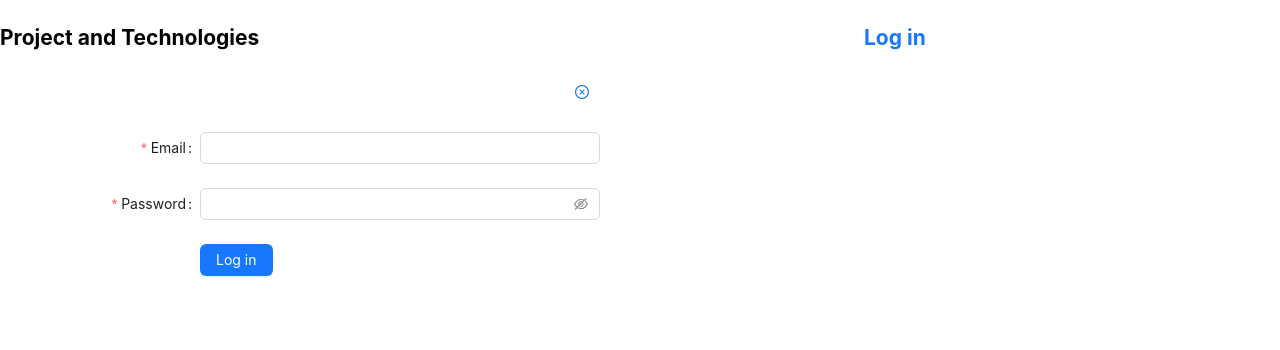
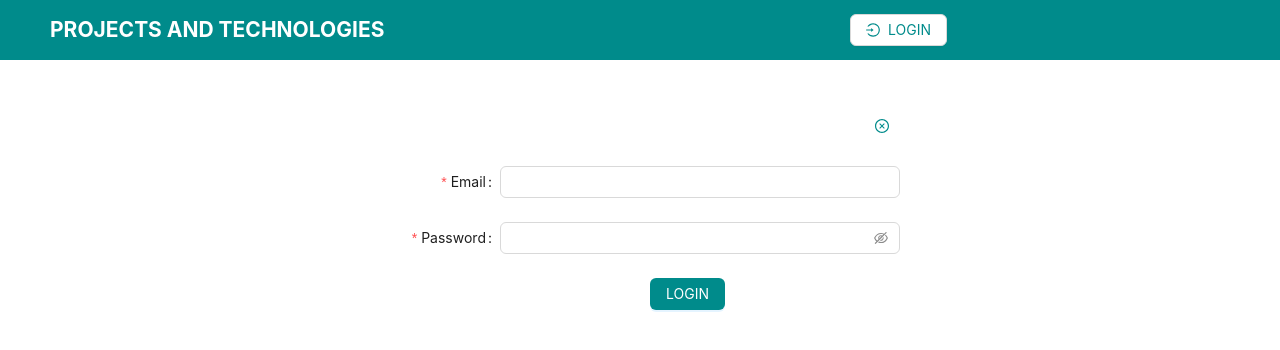
Before and after one commit to GayaneOrlova/ProTechnologies_reactRouter, a React (Create React App) app: page /login in a window 1280 px wide. Shown: the top 350 px of the page. Built offline with nearby package versions, Linux system fonts and the light colour scheme.

Commit message:
playing with ant design

```diff
--- a/src/Components/Login.tsx
+++ b/src/Components/Login.tsx
@@ -2,7 +2,7 @@ import React, {useState} from "react";
 import { Link } from "react-router-dom";
 import { useAppDispatch } from "../Store/hooks";
 import { setUser } from "../Store/userSlice";
-import { Button, Form, Input } from 'antd';
+import { AutoComplete, Button, Form, Input } from 'antd';
 import { CloseCircleOutlined } from "@ant-design/icons";
 import { postUser } from "../API/user.api";
 import { useNavigate } from "react-router-dom";
@@ -50,14 +50,14 @@ const Login = () => {
         <Form
           labelCol={{ span: 8 }}
           wrapperCol={{ offset: 30 }}
-          style={{ maxWidth: 600 }}
+          style={{ maxWidth: 600, marginLeft: "300px", marginTop: "50px"}}
           initialValues={{ remember: true }}
           onFinish={onLogin}
           // onFinishFailed={onFinishFailed}
         >
           <Form.Item wrapperCol={{ offset: 23, span: 8 }}>
             <Link to='/'>
-              <CloseCircleOutlined />
+              <CloseCircleOutlined style={{color: "darkcyan"}}/>
             </Link>
           </Form.Item>
 
@@ -80,10 +80,10 @@ const Login = () => {
             />
           </Form.Item>
 
-          <Form.Item wrapperCol={{ offset: 8, span: 16 }}>
-            <Button type="primary" htmlType="submit">
+          <Form.Item wrapperCol={{ offset: 14, span: 16 }}>
+            <Button type="primary" htmlType="submit" style={{background: "darkcyan"}}>
             {/* <LoginOutlined/> */}
-            Log in
+            LOGIN
             </Button>
           </Form.Item>
         </Form>
--- a/src/Components/PageHeader.tsx
+++ b/src/Components/PageHeader.tsx
@@ -2,7 +2,6 @@
 import React from 'react';
 import { Link } from 'react-router-dom';
 import { Col, Divider, Row } from 'antd';
-const style = { background: 'f4cf0f', padding: '8px 0' };
 
 import { useAppSelector } from '../Store/hooks';
 import store from '../Store/store';
@@ -15,9 +14,8 @@ import { logout } from "../Store/userSlice";
 import { useNavigate } from "react-router-dom";
 
 import { UserOutlined } from '@ant-design/icons';
-import { Button } from 'antd';
-
-
+import { Button, Typography } from 'antd';
+import {LoginOutlined, LogoutOutlined} from '@ant-design/icons';
 
 const PageHeader = () => {
 
@@ -33,33 +31,37 @@ const PageHeader = () => {
     navigate("/")
   }
 
-
-
   return (
     <>
-      <Row gutter={16}>
+      <Row
+      //  gutter={16}
+       style={{
+        // position: 'sticky',
+        // top: 0,
+        // zIndex: 1,
+        width: '100%',
+        display: 'flex',
+        alignItems: 'center',
+        background: "darkcyan",
+        paddingLeft: "50px",
+        paddingRight: "30px",
+      }}
+      >
         <Col className="gutter-row" span={16}>
-          <div style={style}><h2>Project and Technologies</h2></div>
+          <h2 style={{color: 'white'}}>PROJECTS  AND  TECHNOLOGIES</h2>
         </Col>
         <Col className="gutter-row" span={8}>
-          <div style={style}>
-
+          <div>
             {!auth.user.email ?
               <Link to='login'>
-                <h2>Log in</h2>
+                <Button icon={<LoginOutlined style={{color: "darkcyan"}}/>} style={{color: "darkcyan"}}>LOGIN</Button>
               </Link>
               :
               <div>
-                <Button
-                  type="primary"
-                  icon={<UserOutlined />}
-                // onClick={() => enterLoading(1)}
-                >
-                  PROFILE
-                </Button>
-
+                <Button icon={<UserOutlined />}>PROFILE</Button>
                 <a href='#' onClick={logoutHandler}>
-                  Logout
+                {/* a - hmmmm */}
+                <Button icon={<LogoutOutlined style={{color: "darkcyan"}}/>} style={{color: "darkcyan"}}>LOGOUT</Button>
                 </a>
               </div>
             }
```
